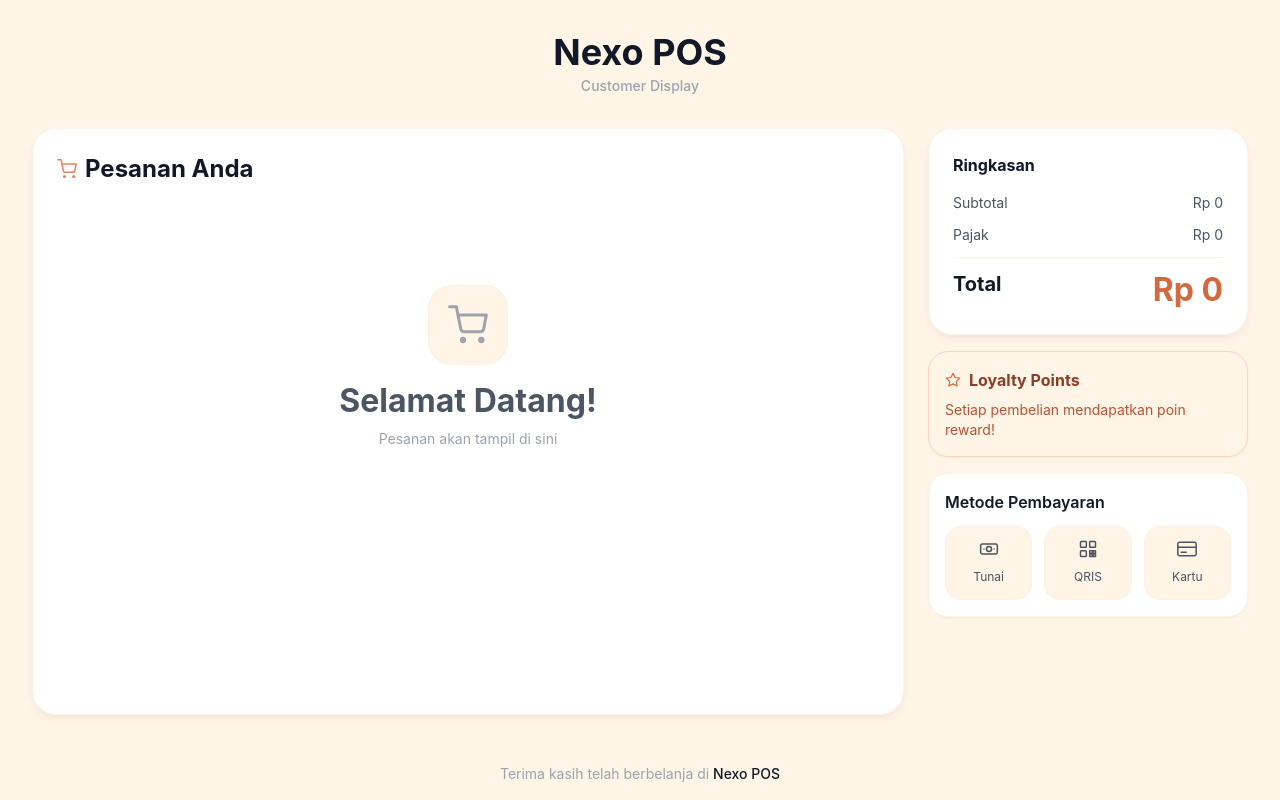
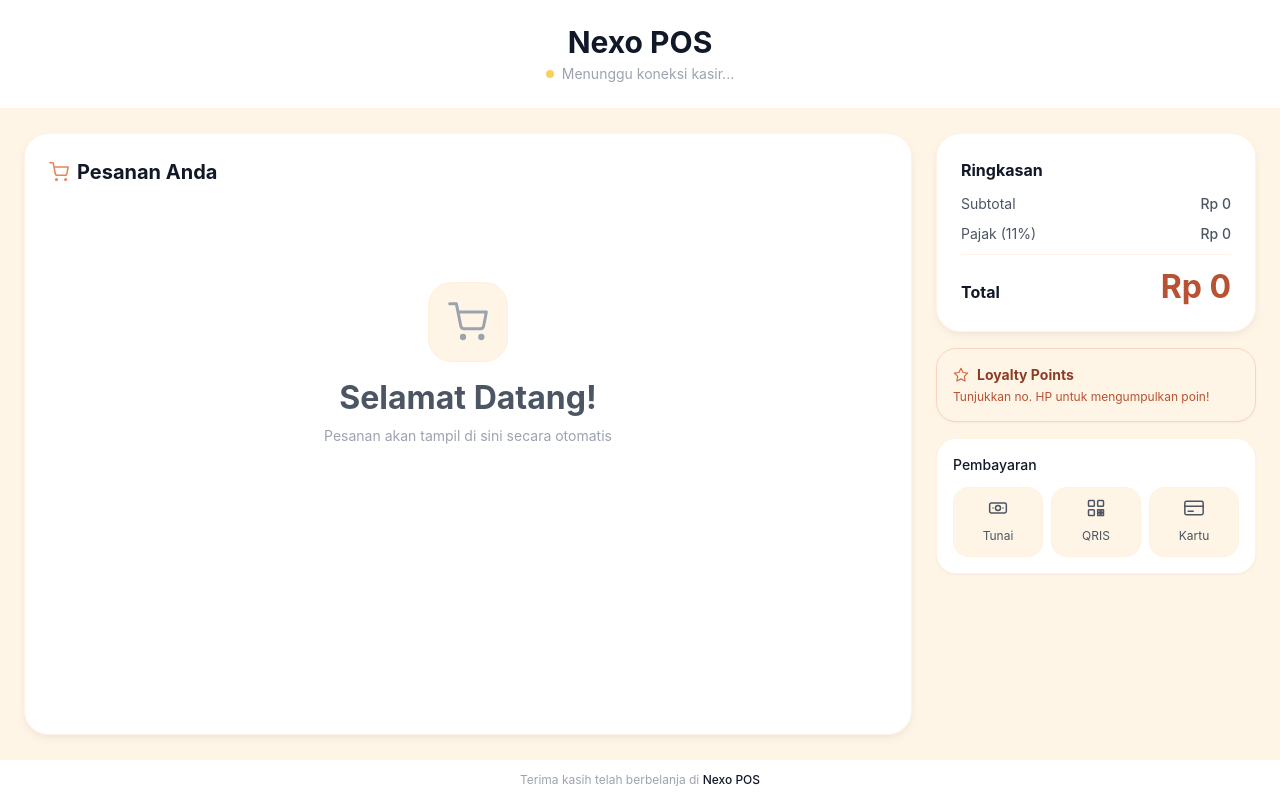
Before and after one commit to ersetdigital-sudo/nexo-pos, a Next.js app: page /customer-display in a window 1280 px wide. Built offline with nearby package versions, Linux system fonts and the light colour scheme.

Commit message:
feat: realtime Customer Display with BroadcastChannel sync

```diff
--- a/src/app/cashier/page.tsx
+++ b/src/app/cashier/page.tsx
@@ -1,6 +1,6 @@
 "use client";
 
-import { useState } from "react";
+import { useState, useEffect, useRef } from "react";
 import { useStore, Product, CartItem } from "@/store";
 import Link from "next/link";
 import { IconSearch, IconCart, IconPlus, IconMinus, IconTrash, IconX, IconChevronLeft, IconCash, IconQris, IconCard } from "@/components/Icons";
@@ -29,6 +29,38 @@
     const matchSearch = p.name.toLowerCase().includes(searchQuery.toLowerCase()) || p.barcode?.includes(searchQuery);
     return matchCategory && matchSearch;
   });
+
+  // Broadcast cart changes to Customer Display (realtime sync)
+  const channelRef = useRef<BroadcastChannel | null>(null);
+
+  useEffect(() => {
+    channelRef.current = new BroadcastChannel("nexo-pos-display");
+
+    // Send store info on connect
+    channelRef.current.postMessage({
+      type: "STORE_INFO",
+      storeName: "Nexo POS",
+      taxRate,
+    });
+
+    // Listen for data requests from customer display
+    channelRef.current.onmessage = (event) => {
+      if (event.data.type === "REQUEST_DATA") {
+        channelRef.current?.postMessage({ type: "CART_UPDATE", cart });
+      }
+    };
+
+    return () => { channelRef.current?.close(); };
+  }, []);
+
+  // Broadcast cart updates whenever cart changes
+  useEffect(() => {
+    if (channelRef.current) {
+      channelRef.current.postMessage({ type: "CART_UPDATE", cart });
+    }
+    // Also save to localStorage for cross-tab fallback
+    localStorage.setItem("nexo-display-cart", JSON.stringify(cart));
+  }, [cart]);
 
   const subtotal = cart.reduce((sum, item) => sum + item.subtotal, 0);
   const tax = Math.round(subtotal * taxRate);
@@ -69,6 +101,14 @@
       const table = tables.find((t) => t.number === parseInt(selectedTable));
       if (table) updateTableStatus(table.id, "occupied", order.id);
     }
+
+    // Broadcast order to Customer Display
+    channelRef.current?.postMessage({
+      type: "ORDER_CREATED",
+      order: { orderNumber, total, status: "pending" },
+    });
+    localStorage.setItem("nexo-display-order", JSON.stringify({ orderNumber, total, status: "pending", timestamp: Date.now() }));
+
     clearCart(); setShowPayment(false); setShowMobileCart(false);
     setCashAmount(""); setSelectedTable(""); setCustomerPhone("");
     alert(`Pesanan #${orderNumber} berhasil dibuat!`);
--- a/src/app/customer-display/page.tsx
+++ b/src/app/customer-display/page.tsx
@@ -1,56 +1,163 @@
 "use client";
 
-import { useStore } from "@/store";
+import { useState, useEffect } from "react";
+import { CartItem } from "@/store";
 import { IconCart, IconLoyalty, IconCash, IconQris, IconCard } from "@/components/Icons";
 
+interface DisplayData {
+  cart: CartItem[];
+  storeName: string;
+  taxRate: number;
+  lastOrder?: {
+    orderNumber: string;
+    total: number;
+    status: string;
+  };
+}
+
 export default function CustomerDisplayPage() {
-  const { cart, orders, storeName, taxRate } = useStore();
+  const [data, setData] = useState<DisplayData>({
+    cart: [],
+    storeName: "Nexo POS",
+    taxRate: 0.11,
+  });
+  const [connected, setConnected] = useState(false);
 
-  const activeOrder = orders.find(
-    (o) => o.status === "pending" || o.status === "preparing"
-  );
+  useEffect(() => {
+    // Listen for BroadcastChannel messages (same device, cross-tab)
+    const channel = new BroadcastChannel("nexo-pos-display");
 
-  const subtotal = cart.reduce((sum, item) => sum + item.subtotal, 0);
-  const tax = Math.round(subtotal * taxRate);
+    channel.onmessage = (event) => {
+      if (event.data.type === "CART_UPDATE") {
+        setData((prev) => ({ ...prev, cart: event.data.cart }));
+        setConnected(true);
+      }
+      if (event.data.type === "ORDER_CREATED") {
+        setData((prev) => ({
+          ...prev,
+          cart: [],
+          lastOrder: event.data.order,
+        }));
+      }
+      if (event.data.type === "STORE_INFO") {
+        setData((prev) => ({
+          ...prev,
+          storeName: event.data.storeName,
+          taxRate: event.data.taxRate,
+        }));
+      }
+    };
+
+    // Also listen to localStorage changes (cross-tab fallback)
+    const handleStorage = (e: StorageEvent) => {
+      if (e.key === "nexo-display-cart" && e.newValue) {
+        try {
+          const parsed = JSON.parse(e.newValue);
+          setData((prev) => ({ ...prev, cart: parsed }));
+          setConnected(true);
+        } catch {}
+      }
+      if (e.key === "nexo-display-order" && e.newValue) {
+        try {
+          const parsed = JSON.parse(e.newValue);
+          setData((prev) => ({ ...prev, cart: [], lastOrder: parsed }));
+        } catch {}
+      }
+    };
+
+    window.addEventListener("storage", handleStorage);
+
+    // Request initial data
+    channel.postMessage({ type: "REQUEST_DATA" });
+
+    // Check for existing localStorage data
+    const existingCart = localStorage.getItem("nexo-display-cart");
+    if (existingCart) {
+      try {
+        setData((prev) => ({ ...prev, cart: JSON.parse(existingCart) }));
+        setConnected(true);
+      } catch {}
+    }
+
+    return () => {
+      channel.close();
+      window.removeEventListener("storage", handleStorage);
+    };
+  }, []);
+
+  const subtotal = data.cart.reduce((sum, item) => sum + item.subtotal, 0);
+  const tax = Math.round(subtotal * data.taxRate);
   const total = subtotal + tax;
+
+  // Show order confirmation screen
+  if (data.lastOrder) {
+    return (
+      <div className="min-h-screen bg-surface-200 flex flex-col items-center justify-center p-6">
+        <div className="bento-card-lg text-center max-w-md w-full">
+          <div className="w-16 h-16 mx-auto mb-4 rounded-2xl bg-green-50 border border-green-200 flex items-center justify-center">
+            <svg className="w-8 h-8 text-green-600" fill="none" viewBox="0 0 24 24" stroke="currentColor" strokeWidth={2.5}>
+              <path strokeLinecap="round" strokeLinejoin="round" d="M5 13l4 4L19 7" />
+            </svg>
+          </div>
+          <h1 className="text-2xl sm:text-3xl font-bold text-text">Pesanan Diterima!</h1>
+          <p className="text-4xl sm:text-5xl font-bold text-primary-700 my-4">#{data.lastOrder.orderNumber}</p>
+          <p className="text-base sm:text-lg font-semibold text-text-secondary">
+            Total: Rp {data.lastOrder.total.toLocaleString("id-ID")}
+          </p>
+          <p className="text-sm text-text-muted mt-3">Pesanan sedang diproses...</p>
+          <div className="mt-6 h-1 bg-primary-100 rounded-full overflow-hidden">
+            <div className="h-full bg-primary-400 rounded-full animate-pulse w-2/3" />
+          </div>
+        </div>
+      </div>
+    );
+  }
 
   return (
     <div className="min-h-screen bg-surface-200 flex flex-col">
       {/* Header */}
-      <div className="p-4 sm:p-8 text-center">
-        <h1 className="text-2xl sm:text-4xl font-bold text-text">{storeName}</h1>
-        <p className="text-text-muted font-medium mt-1 text-xs sm:text-sm">Customer Display</p>
+      <div className="p-4 sm:p-6 text-center border-b border-primary-100/60 bg-white">
+        <h1 className="text-xl sm:text-3xl font-bold text-text">{data.storeName}</h1>
+        <div className="flex items-center justify-center gap-2 mt-1">
+          <div className={`w-2 h-2 rounded-full ${connected ? "bg-green-500" : "bg-amber-400 animate-pulse"}`} />
+          <p className="text-xs sm:text-sm text-text-muted">
+            {connected ? "Terhubung dengan Kasir" : "Menunggu koneksi kasir..."}
+          </p>
+        </div>
       </div>
 
       {/* Content */}
-      <div className="flex-1 flex flex-col lg:flex-row gap-4 sm:gap-6 px-3 sm:px-8 pb-4 sm:pb-8">
-        {/* Current Transaction */}
+      <div className="flex-1 flex flex-col lg:flex-row gap-4 sm:gap-6 p-4 sm:p-6">
+        {/* Cart Items */}
         <div className="flex-1">
-          <div className="h-full bento-card-lg !p-4 sm:!p-6">
-            <h2 className="text-base sm:text-xl font-bold text-text mb-3 sm:mb-5 flex items-center gap-2">
+          <div className="bento-card-lg !p-4 sm:!p-6 h-full">
+            <h2 className="text-base sm:text-lg font-bold text-text mb-4 flex items-center gap-2">
               <IconCart className="w-5 h-5 text-primary-500" />
               Pesanan Anda
+              {data.cart.length > 0 && (
+                <span className="badge-primary ml-auto">{data.cart.length} item</span>
+              )}
             </h2>
 
-            {cart.length === 0 && !activeOrder ? (
-              <div className="text-center py-10 sm:py-20">
+            {data.cart.length === 0 ? (
+              <div className="text-center py-12 sm:py-20">
                 <div className="w-16 sm:w-20 h-16 sm:h-20 mx-auto mb-4 rounded-2xl bg-primary-50 border border-primary-100/60 flex items-center justify-center">
                   <IconCart className="w-8 sm:w-10 h-8 sm:h-10 text-text-muted" />
                 </div>
                 <p className="text-lg sm:text-2xl font-bold text-text-secondary">Selamat Datang!</p>
-                <p className="text-text-muted mt-2 text-xs sm:text-sm">Pesanan akan tampil di sini</p>
+                <p className="text-sm text-text-muted mt-2">Pesanan akan tampil di sini secara otomatis</p>
               </div>
             ) : (
               <div className="space-y-2 sm:space-y-3">
-                {(activeOrder?.items || cart).map((item, idx) => (
+                {data.cart.map((item, idx) => (
                   <div key={item.id || idx}
-                    className="flex justify-between items-center p-3 sm:p-4 rounded-xl bg-primary-50 border border-primary-100/40 animate-slide-up">
+                    className="flex justify-between items-center p-3 sm:p-4 rounded-xl bg-primary-50 border border-primary-100/40 animate-fade-in">
                     <div className="flex items-center gap-2 sm:gap-3 min-w-0">
                       <span className="text-xl sm:text-2xl flex-shrink-0">{item.product.image}</span>
                       <div className="min-w-0">
-                        <div className="font-semibold text-sm sm:text-base text-text truncate">{item.product.name}</div>
+                        <div className="font-medium text-sm sm:text-base text-text truncate">{item.product.name}</div>
                         {item.selectedVariations && item.selectedVariations.length > 0 && (
-                          <div className="text-xs sm:text-sm text-primary-600 truncate">
+                          <div className="text-xs text-primary-600 truncate">
                             {item.selectedVariations.map((v) => {
                               const variation = item.product.variations?.find((pv) => pv.id === v.variationId);
                               return variation?.options.find((o) => o.id === v.optionId)?.label;
@@ -59,9 +166,11 @@
                         )}
                       </div>
                     </div>
-                    <div className="text-right flex-shrink-0 ml-2">
-                      <div className="text-xs sm:text-sm text-text-muted">x{item.quantity}</div>
-                      <div className="font-bold text-sm sm:text-base text-text">Rp {item.subtotal.toLocaleString("id-ID")}</div>
+                    <div className="text-right flex-shrink-0 ml-3">
+                      <div className="text-xs text-text-muted">x{item.quantity}</div>
+                      <div className="font-bold text-sm sm:text-base text-text">
+                        Rp {item.subtotal.toLocaleString("id-ID")}
+                      </div>
                     </div>
                   </div>
                 ))}
@@ -70,54 +179,52 @@
           </div>
         </div>
 
-        {/* Summary */}
-        <div className="w-full lg:w-80 space-y-3 sm:space-y-4">
+        {/* Summary Sidebar */}
+        <div className="w-full lg:w-72 xl:w-80 space-y-4">
           <div className="bento-card-lg !p-4 sm:!p-6">
-            <h3 className="font-bold text-text mb-3 sm:mb-4 text-sm sm:text-base">Ringkasan</h3>
-            <div className="space-y-3 text-xs sm:text-sm">
+            <h3 className="font-bold text-text mb-3 text-sm sm:text-base">Ringkasan</h3>
+            <div className="space-y-2.5 text-sm">
               <div className="flex justify-between text-text-secondary">
                 <span>Subtotal</span>
-                <span>Rp {(activeOrder?.total || subtotal).toLocaleString("id-ID")}</span>
+                <span className="font-medium">Rp {subtotal.toLocaleString("id-ID")}</span>
               </div>
               <div className="flex justify-between text-text-secondary">
-                <span>Pajak</span>
-                <span>Rp {tax.toLocaleString("id-ID")}</span>
+                <span>Pajak ({(data.taxRate * 100).toFixed(0)}%)</span>
+                <span className="font-medium">Rp {tax.toLocaleString("id-ID")}</span>
               </div>
               <div className="pt-3 border-t border-primary-100/60">
-                <div className="flex justify-between">
-                  <span className="text-base sm:text-lg font-bold text-text">Total</span>
-                  <span className="text-lg sm:text-2xl font-bold text-primary-600">
-                    Rp {(activeOrder?.total || total).toLocaleString("id-ID")}
+                <div className="flex justify-between items-baseline">
+                  <span className="text-base font-bold text-text">Total</span>
+                  <span className="text-xl sm:text-2xl font-bold text-primary-700">
+                    Rp {total.toLocaleString("id-ID")}
                   </span>
                 </div>
               </div>
             </div>
           </div>
 
-          <div className="bento-card-accent !p-3 sm:!p-4">
-            <div className="flex items-center gap-2 mb-2">
+          <div className="bento-card-accent">
+            <div className="flex items-center gap-2 mb-1">
               <IconLoyalty className="w-4 h-4 text-primary-600" />
-              <h3 className="font-bold text-primary-800 text-sm sm:text-base">Loyalty Points</h3>
+              <h3 className="font-bold text-primary-800 text-sm">Loyalty Points</h3>
             </div>
-            <p className="text-xs sm:text-sm text-primary-700">
-              Setiap pembelian mendapatkan poin reward!
-            </p>
+            <p className="text-xs text-primary-700">Tunjukkan no. HP untuk mengumpulkan poin!</p>
           </div>
 
-          <div className="bento-card !p-3 sm:!p-4">
-            <h3 className="font-semibold text-text mb-3 text-sm sm:text-base">Metode Pembayaran</h3>
-            <div className="grid grid-cols-3 gap-2 sm:gap-3">
-              <div className="text-center p-2 sm:p-3 rounded-lg bg-primary-50 border border-primary-100/40">
+          <div className="bento-card">
+            <h3 className="font-medium text-text mb-3 text-sm">Pembayaran</h3>
+            <div className="grid grid-cols-3 gap-2">
+              <div className="text-center p-2.5 rounded-lg bg-primary-50 border border-primary-100/40">
                 <IconCash className="w-5 h-5 mx-auto text-text-secondary mb-1" />
-                <span className="text-xs text-text-secondary">Tunai</span>
+                <span className="text-[10px] sm:text-xs text-text-secondary">Tunai</span>
               </div>
-              <div className="text-center p-2 sm:p-3 rounded-lg bg-primary-50 border border-primary-100/40">
+              <div className="text-center p-2.5 rounded-lg bg-primary-50 border border-primary-100/40">
                 <IconQris className="w-5 h-5 mx-auto text-text-secondary mb-1" />
-                <span className="text-xs text-text-secondary">QRIS</span>
+                <span className="text-[10px] sm:text-xs text-text-secondary">QRIS</span>
               </div>
-              <div className="text-center p-2 sm:p-3 rounded-lg bg-primary-50 border border-primary-100/40">
+              <div className="text-center p-2.5 rounded-lg bg-primary-50 border border-primary-100/40">
                 <IconCard className="w-5 h-5 mx-auto text-text-secondary mb-1" />
-                <span className="text-xs text-text-secondary">Kartu</span>
+                <span className="text-[10px] sm:text-xs text-text-secondary">Kartu</span>
               </div>
             </div>
           </div>
@@ -125,8 +232,10 @@
       </div>
 
       {/* Footer */}
-      <div className="text-center py-4 border-t border-primary-100/60">
-        <p className="text-xs sm:text-sm text-text-muted">Terima kasih telah berbelanja di <span className="text-text font-medium">{storeName}</span></p>
+      <div className="text-center py-3 border-t border-primary-100/60 bg-white">
+        <p className="text-xs text-text-muted">
+          Terima kasih telah berbelanja di <span className="font-medium text-text">{data.storeName}</span>
+        </p>
       </div>
     </div>
   );
```
